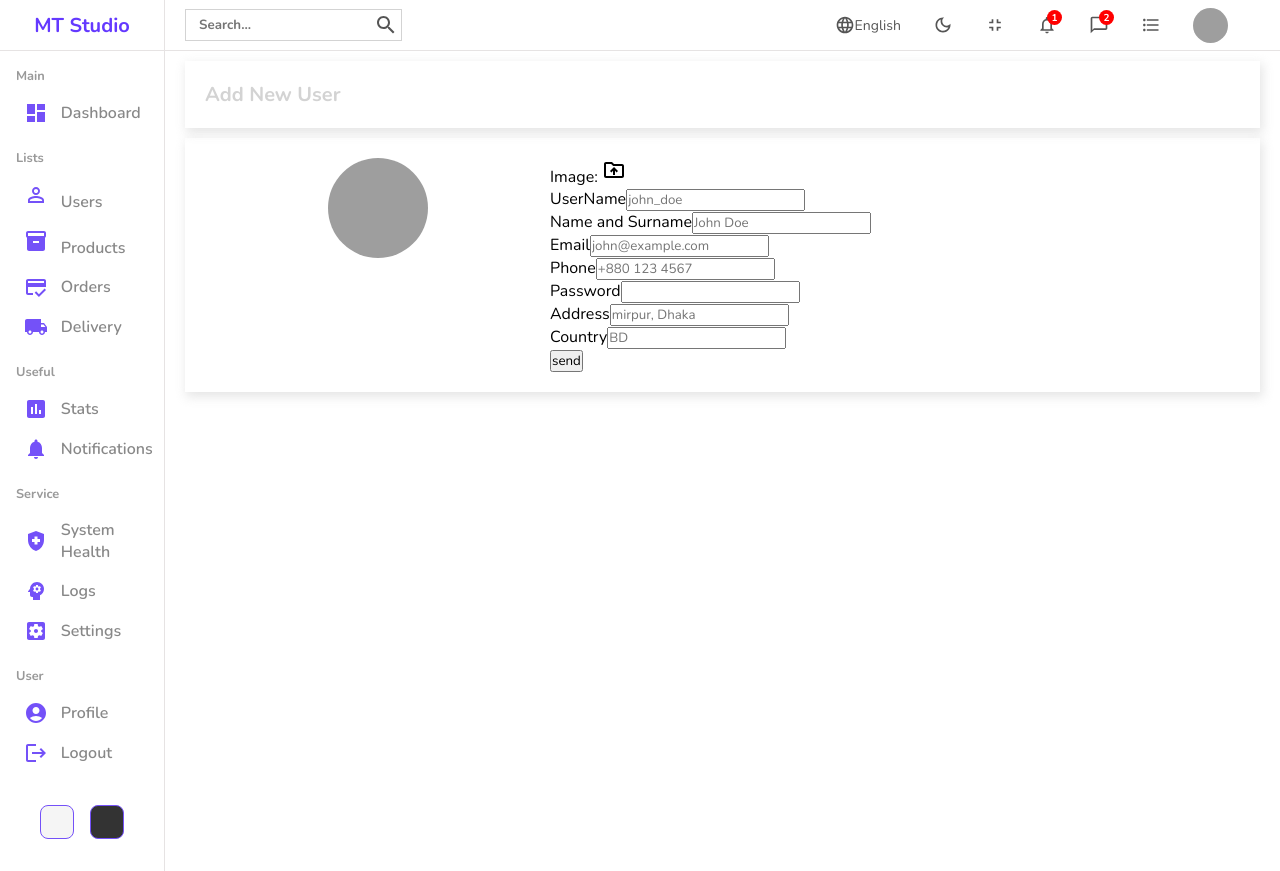
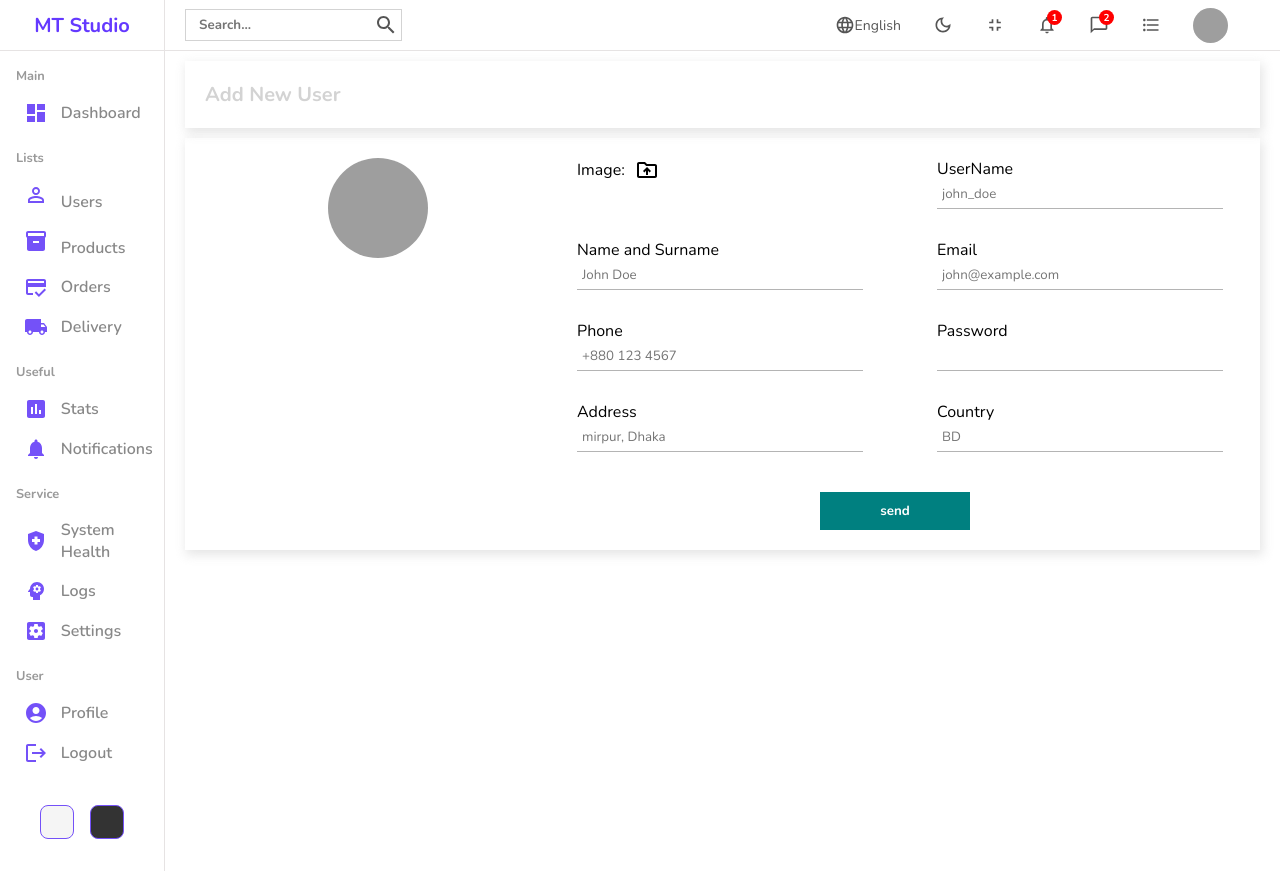
Before and after one commit to morshed162036/React_Projects, a React (Create React App) app in the folder admin_panel/: page /users/new in a window 1280 px wide. Built offline with nearby package versions, Linux system fonts and the light colour scheme; grey boxes are pictures that could not be loaded.

Commit message:
Update new.scss

```diff
--- a/admin_panel/src/pages/new/new.scss
+++ b/admin_panel/src/pages/new/new.scss
@@ -29,6 +29,46 @@
             }
             .right{
                 flex: 2;
+
+                form{
+                    display: flex;
+                    flex-wrap: wrap;
+                    gap: 30px;
+                    justify-content: space-around;
+
+                    .formInput{
+                        width: 40%;
+
+                        label{
+                            display: flex;
+                            align-items: center;
+                            gap: 10px;
+
+                            .icon{
+                                cursor: pointer;
+                            }
+                        }
+
+                        input{
+                            width: 100%;
+                            padding: 5px;
+                            border: none;
+                            border-bottom: 1px solid rgba(128, 128, 128, 0.589);
+
+
+                        }
+                    }
+
+                    button{
+                        width: 150px;
+                        padding: 10px;border: none;
+                        background-color: teal;
+                        color: white;
+                        font-weight: bold;
+                        cursor: pointer;
+                        margin-top: 10px;
+                    }
+                }
             }
         }
     }
```
